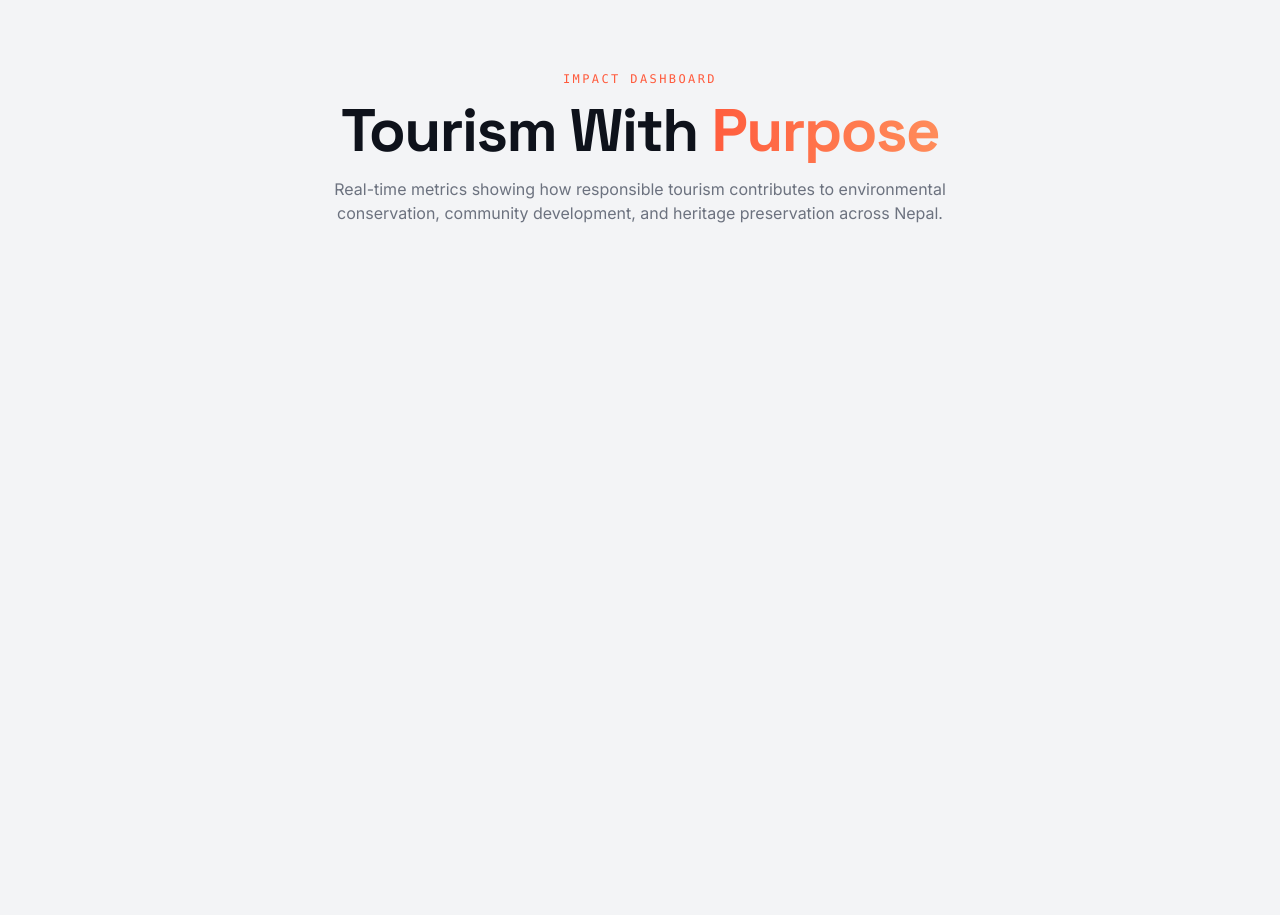
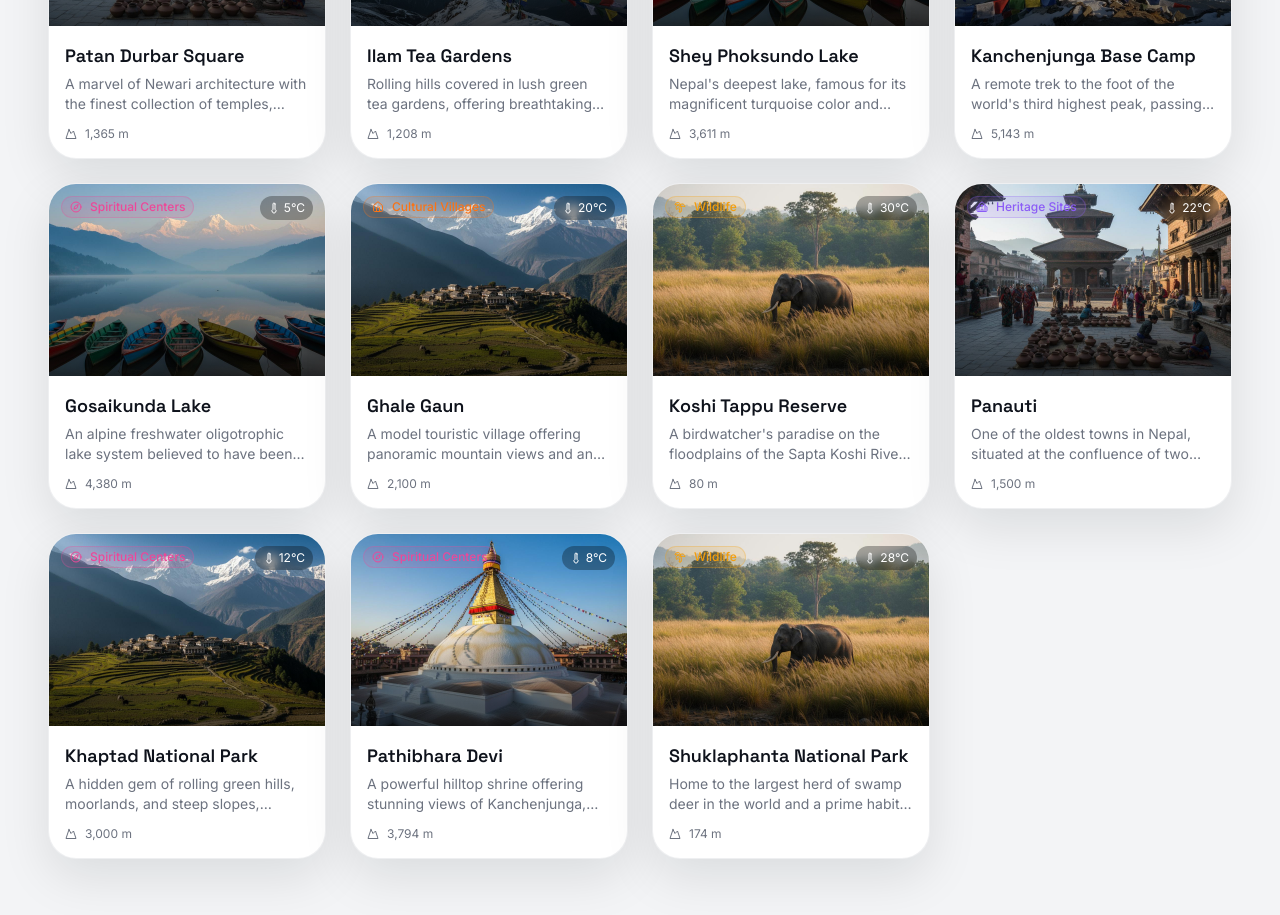
Before and after one commit to Bibek-Adhikari/DiscoverNepal, a React (Vite) app: page / in a window 1280 px wide. Shown: the part 4700-5615 px from the top of the page. Built offline with nearby package versions, Linux system fonts and the light colour scheme.

Commit message:
new data

```diff
--- a/src/data/nepalData.ts
+++ b/src/data/nepalData.ts
@@ -425,6 +425,171 @@ export const destinations: Destination[] = [
     weatherCondition: 'Sunny',
     temperature: 23,
   },
+  {
+    id: 'patan-durbar-square',
+    name: 'Patan Durbar Square',
+    provinceId: 'bagmati',
+    districtId: 'lalitpur',
+    category: 'Heritage Sites',
+    elevation: '1,365 m',
+    bestMonths: ['September', 'October', 'November', 'March', 'April'],
+    description: 'A marvel of Newari architecture with the finest collection of temples, palaces, and courtyards, known as the city of fine arts.',
+    culturalSignificance: 'A UNESCO World Heritage site representing the pinnacle of Malla era architecture and Newari craftsmanship.',
+    image: '/bhaktapur-temple.jpg',
+    coordinates: { lat: 27.6727, lng: 85.3253 },
+    weatherCondition: 'Sunny',
+    temperature: 24,
+  },
+  {
+    id: 'ilam-tea-garden',
+    name: 'Ilam Tea Gardens',
+    provinceId: 'koshi',
+    districtId: 'ilam',
+    category: 'Cultural Villages',
+    elevation: '1,208 m',
+    bestMonths: ['March', 'April', 'October', 'November'],
+    description: 'Rolling hills covered in lush green tea gardens, offering breathtaking views and the finest tea in Nepal.',
+    culturalSignificance: 'The heart of Nepal\'s tea industry, rich in diverse ethnic cultures including Lepcha and Limbu.',
+    image: '/annapurna-trekker.jpg',
+    coordinates: { lat: 26.9100, lng: 87.9300 },
+    weatherCondition: 'Misty',
+    temperature: 18,
+  },
+  {
+    id: 'shey-phoksundo',
+    name: 'Shey Phoksundo Lake',
+    provinceId: 'karnali',
+    districtId: 'dolpa',
+    category: 'Wildlife',
+    elevation: '3,611 m',
+    bestMonths: ['May', 'June', 'September', 'October'],
+    description: 'Nepal\'s deepest lake, famous for its magnificent turquoise color and dramatic rocky surroundings in the trans-Himalayan region.',
+    culturalSignificance: 'A sacred lake for Bon Po practitioners, with the ancient Ringmo village and monasteries nearby.',
+    image: '/pokhara-lake.jpg',
+    coordinates: { lat: 29.2100, lng: 82.9500 },
+    weatherCondition: 'Clear',
+    temperature: 10,
+  },
+  {
+    id: 'kanchenjunga-base-camp',
+    name: 'Kanchenjunga Base Camp',
+    provinceId: 'koshi',
+    districtId: 'taplejung',
+    category: 'Trekking Routes',
+    elevation: '5,143 m',
+    bestMonths: ['April', 'May', 'October', 'November'],
+    description: 'A remote trek to the foot of the world\'s third highest peak, passing through unspoiled wilderness and rhododendron forests.',
+    culturalSignificance: 'Home to the Limbu and Sherpa people, offering a glimpse into the unique eastern Himalayan culture.',
+    image: '/everest-summit.jpg',
+    coordinates: { lat: 27.7000, lng: 88.1500 },
+    weatherCondition: 'Snowy',
+    temperature: -5,
+  },
+  {
+    id: 'gosaikunda',
+    name: 'Gosaikunda Lake',
+    provinceId: 'bagmati',
+    districtId: 'rasuwa',
+    category: 'Spiritual Centers',
+    elevation: '4,380 m',
+    bestMonths: ['June', 'August', 'September'],
+    description: 'An alpine freshwater oligotrophic lake system believed to have been created by Lord Shiva to cool his throat.',
+    culturalSignificance: 'A major pilgrimage site for Hindus, especially during the Janai Purnima festival, and sacred to Buddhists as well.',
+    image: '/pokhara-lake.jpg',
+    coordinates: { lat: 28.0800, lng: 85.4100 },
+    weatherCondition: 'Cold',
+    temperature: 5,
+  },
+  {
+    id: 'ghale-gaun',
+    name: 'Ghale Gaun',
+    provinceId: 'gandaki',
+    districtId: 'lamjung',
+    category: 'Cultural Villages',
+    elevation: '2,100 m',
+    bestMonths: ['September', 'October', 'November', 'March', 'April'],
+    description: 'A model touristic village offering panoramic mountain views and an authentic Gurung homestay experience.',
+    culturalSignificance: 'A living museum of Gurung heritage, known for its warm hospitality and traditional Ghatu dance.',
+    image: '/langtang-valley.jpg',
+    coordinates: { lat: 28.3700, lng: 84.3800 },
+    weatherCondition: 'Pleasant',
+    temperature: 20,
+  },
+  {
+    id: 'koshi-tappu',
+    name: 'Koshi Tappu Reserve',
+    provinceId: 'koshi',
+    districtId: 'sunsari',
+    category: 'Wildlife',
+    elevation: '80 m',
+    bestMonths: ['October', 'November', 'February', 'March'],
+    description: 'A birdwatcher\'s paradise on the floodplains of the Sapta Koshi River, home to the last wild water buffaloes.',
+    culturalSignificance: 'A vital wetland ecosystem supporting local fishing communities and diverse migratory birds.',
+    image: '/chitwan-elephant.jpg',
+    coordinates: { lat: 26.6300, lng: 87.0300 },
+    weatherCondition: 'Warm',
+    temperature: 30,
+  },
+  {
+    id: 'panauti',
+    name: 'Panauti',
+    provinceId: 'bagmati',
+    districtId: 'kavrepalanchok',
+    category: 'Heritage Sites',
+    elevation: '1,500 m',
+    bestMonths: ['All Year'],
+    description: 'One of the oldest towns in Nepal, situated at the confluence of two rivers, featuring 40 temples and 28 annual festivals.',
+    culturalSignificance: 'A historical Newari town believed to stand on a single rock, making it earthquake resistant.',
+    image: '/bhaktapur-temple.jpg',
+    coordinates: { lat: 27.5800, lng: 85.5100 },
+    weatherCondition: 'Mild',
+    temperature: 22,
+  },
+  {
+    id: 'khaptad',
+    name: 'Khaptad National Park',
+    provinceId: 'sudurpashchim',
+    districtId: 'doti',
+    category: 'Spiritual Centers',
+    elevation: '3,000 m',
+    bestMonths: ['March', 'April', 'May', 'October'],
+    description: 'A hidden gem of rolling green hills, moorlands, and steep slopes, perfect for spiritual retreat and nature walks.',
+    culturalSignificance: 'The meditation ground of the renowned Khaptad Baba, a sacred meeting point of four districts.',
+    image: '/langtang-valley.jpg',
+    coordinates: { lat: 29.3000, lng: 81.2000 },
+    weatherCondition: 'Cool',
+    temperature: 12,
+  },
+  {
+    id: 'pathibhara',
+    name: 'Pathibhara Devi',
+    provinceId: 'koshi',
+    districtId: 'taplejung',
+    category: 'Spiritual Centers',
+    elevation: '3,794 m',
+    bestMonths: ['March', 'April', 'September', 'October'],
+    description: 'A powerful hilltop shrine offering stunning views of Kanchenjunga, believed to fulfill the wishes of devotees.',
+    culturalSignificance: 'A major Shakti Peeth revered by both Hindus and the local Limbu community as a distinct holy site.',
+    image: '/kathmandu-stupa.jpg',
+    coordinates: { lat: 27.4300, lng: 87.7700 },
+    weatherCondition: 'Chilly',
+    temperature: 8,
+  },
+  {
+    id: 'suklaphanta',
+    name: 'Shuklaphanta National Park',
+    provinceId: 'sudurpashchim',
+    districtId: 'kanchanpur',
+    category: 'Wildlife',
+    elevation: '174 m',
+    bestMonths: ['October', 'November', 'February', 'March'],
+    description: 'Home to the largest herd of swamp deer in the world and a prime habitat for the Royal Bengal Tiger.',
+    culturalSignificance: 'A pristine example of the Terai grassland ecosystem, once a royal hunting reserve.',
+    image: '/chitwan-elephant.jpg',
+    coordinates: { lat: 28.8500, lng: 80.2000 },
+    weatherCondition: 'Sunny',
+    temperature: 28,
+  },
 ];
 
 // Category colors for UI
```
